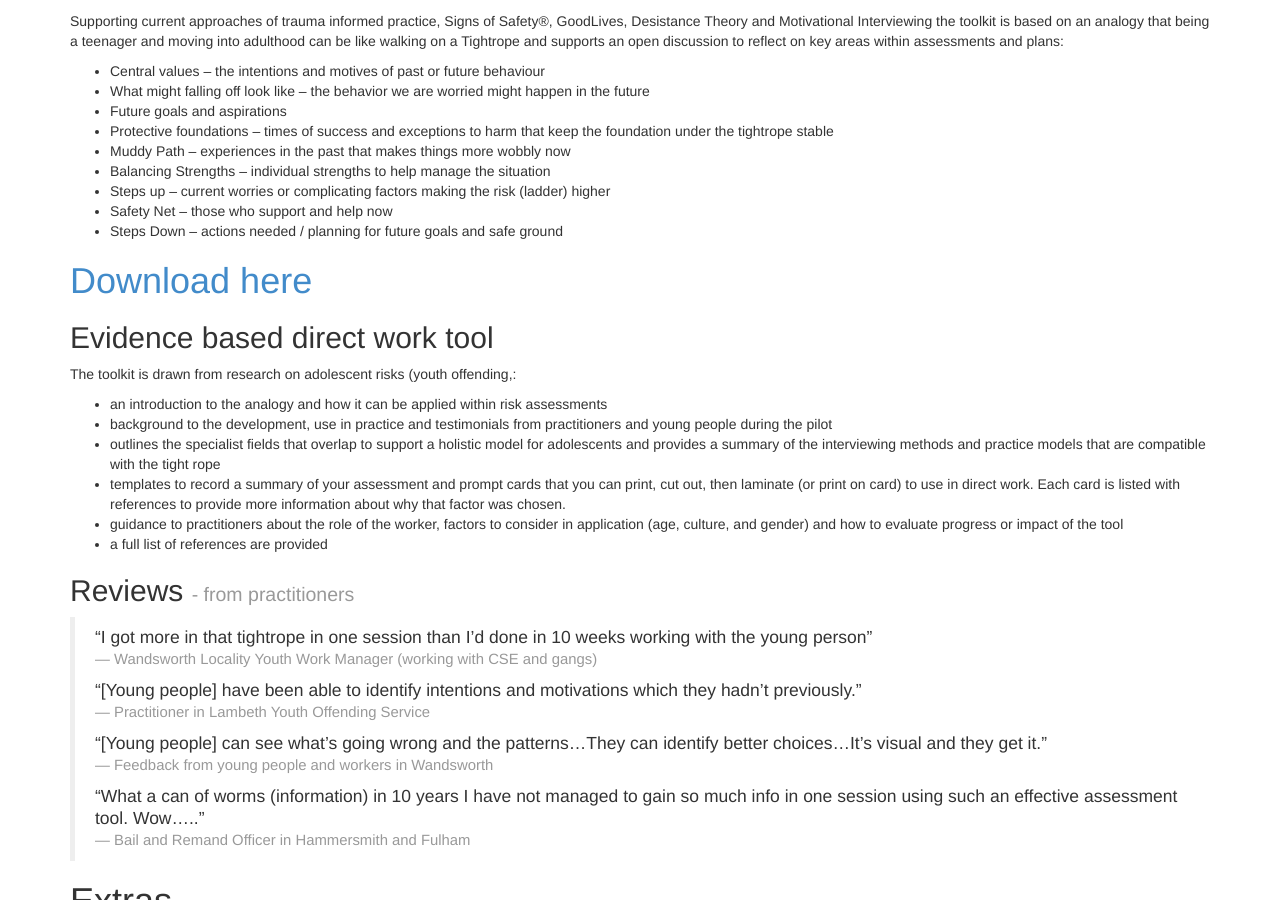
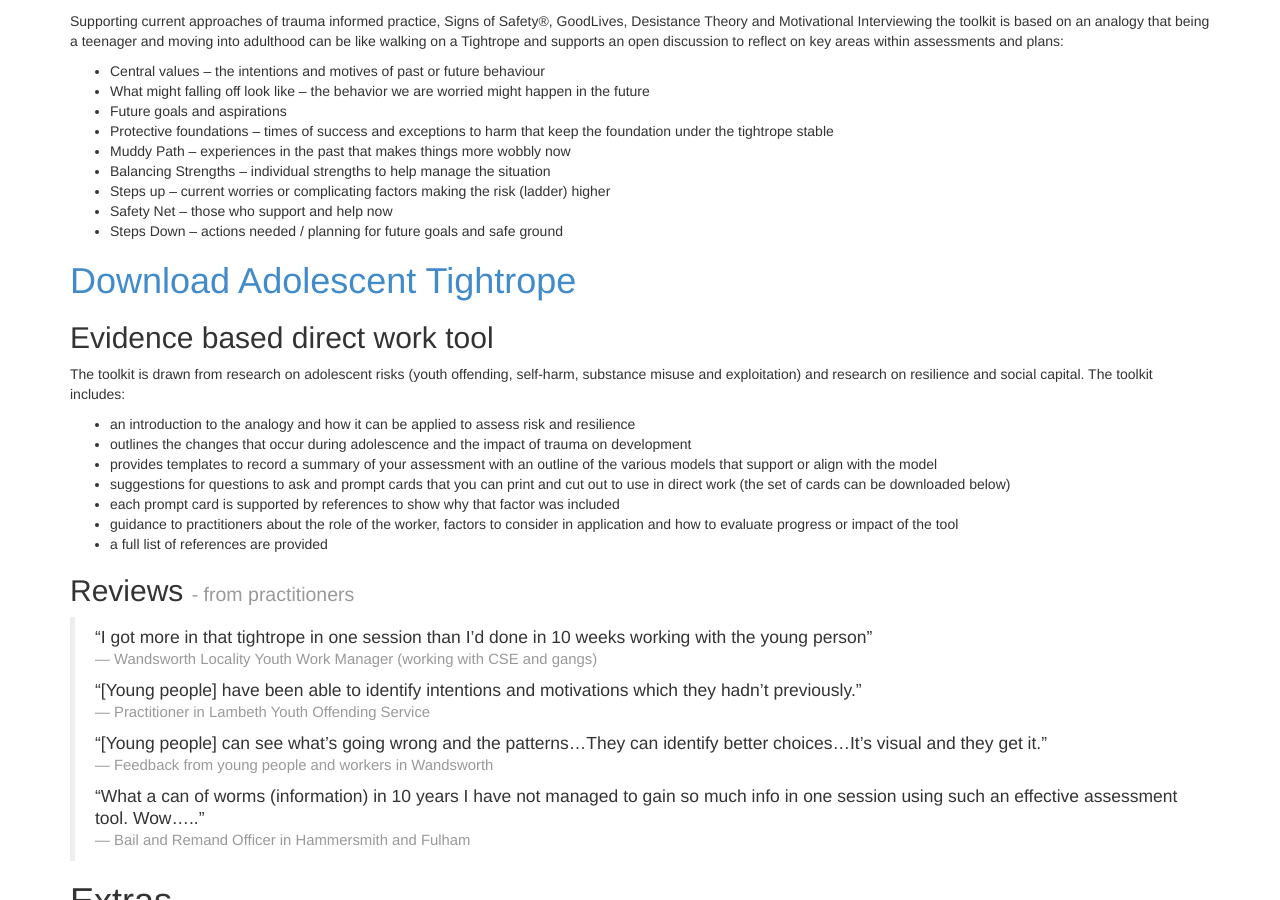
Before and after one commit to retrotravelbug/tightropetool, a Jekyll site: the page built from adolescent tightrope.md, in a window 1280 px wide and 900 px high, scrolled down 431 px. Built offline with Jekyll 4.4.1, drawn with Linux system fonts in a browser that asks for light colours; nearby versions of some CDN libraries.

Commit message:
Update adolescent tightrope.md

```diff
--- a/adolescent tightrope.md
+++ b/adolescent tightrope.md
@@ -24,15 +24,16 @@
 -	Safety Net – those who support and help now
 -	Steps Down – actions needed / planning for future goals and safe ground
 
-# [Download here]
+# [Download Adolescent Tightrope]
 
 ## Evidence based direct work tool
-The toolkit is drawn from research on adolescent risks (youth offending,:
--	an introduction to the analogy and how it can be applied within risk assessments
--	background to the development, use in practice and testimonials from practitioners and young people during the pilot
-- outlines the specialist fields that overlap to support a holistic model for adolescents and provides a summary of the interviewing methods and practice models that are compatible with the tight rope
-- templates to record a summary of your assessment and prompt cards that you can print, cut out, then laminate (or print on card) to use in direct work. Each card is listed with references to provide more information about why that factor was chosen.
-- guidance to practitioners about the role of the worker, factors to consider in application (age, culture, and gender) and how to evaluate progress or impact of the tool
+The toolkit is drawn from research on adolescent risks (youth offending, self-harm, substance misuse and exploitation) and research on resilience and social capital. The toolkit includes:
+-	an introduction to the analogy and how it can be applied to assess risk and resilience
+- outlines the changes that occur during adolescence and the impact of trauma on development
+- provides templates to record a summary of your assessment with an outline of the various models that support or align with the model
+- suggestions for questions to ask and prompt cards that you can print and cut out to use in direct work (the set of cards can be downloaded below)
+- each prompt card is supported by references to show why that factor was included
+- guidance to practitioners about the role of the worker, factors to consider in application and how to evaluate progress or impact of the tool
 - a full list of references are provided
 
 ## Reviews <small> - from practitioners</small>
@@ -90,7 +91,7 @@
 
 For more information email: [tightropetool@gmail.com](mailto:tightropetool@gmail.com)
 
-[download here]: /downloads/Adolescent%20Tightrope%202022.pdf
+[download Adolescent Tightrope]: /downloads/Adolescent%20Tightrope%202022.pdf
 [sample workbook]: /downloads/tightropemodel.pdf
 [OOCD Screening Template 2019.pdf]: /downloads/OOCD%20Screening%20Tightrope%202019.pdf
 [Circus Act]: /downloads/Circus%20Act%20-%202012.pdf
```
